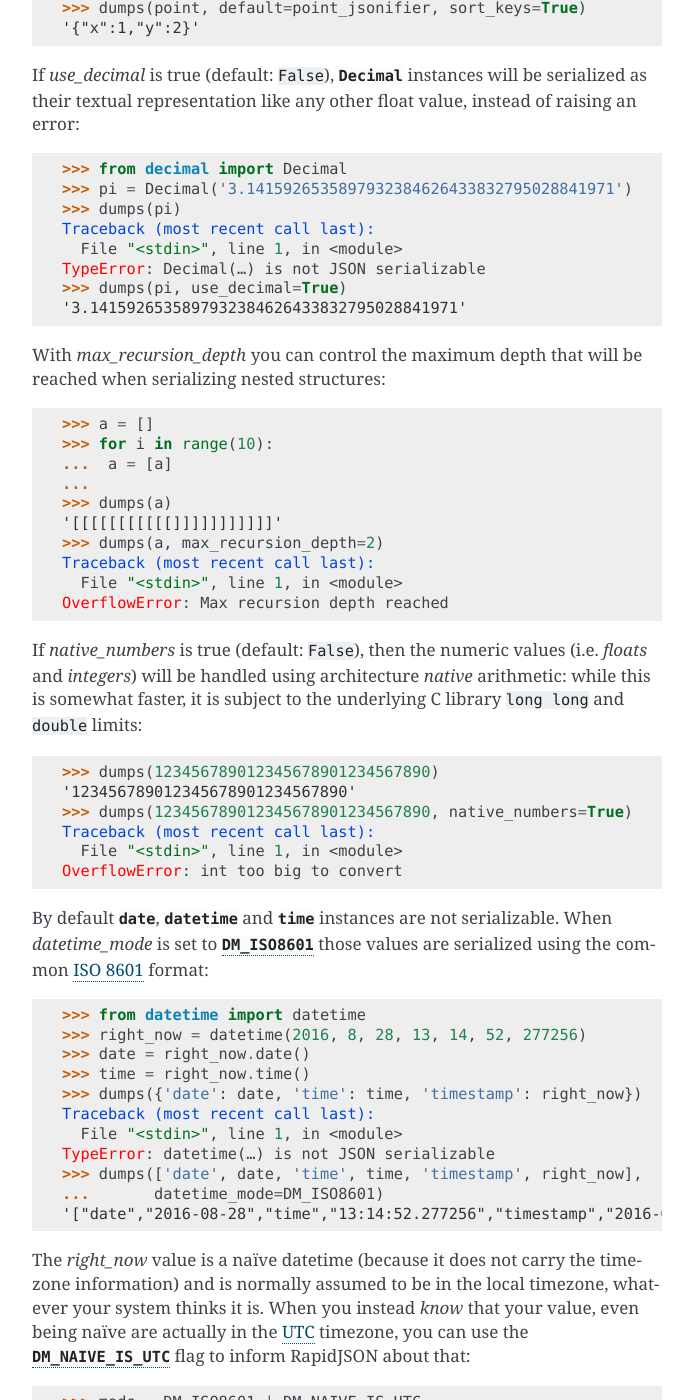
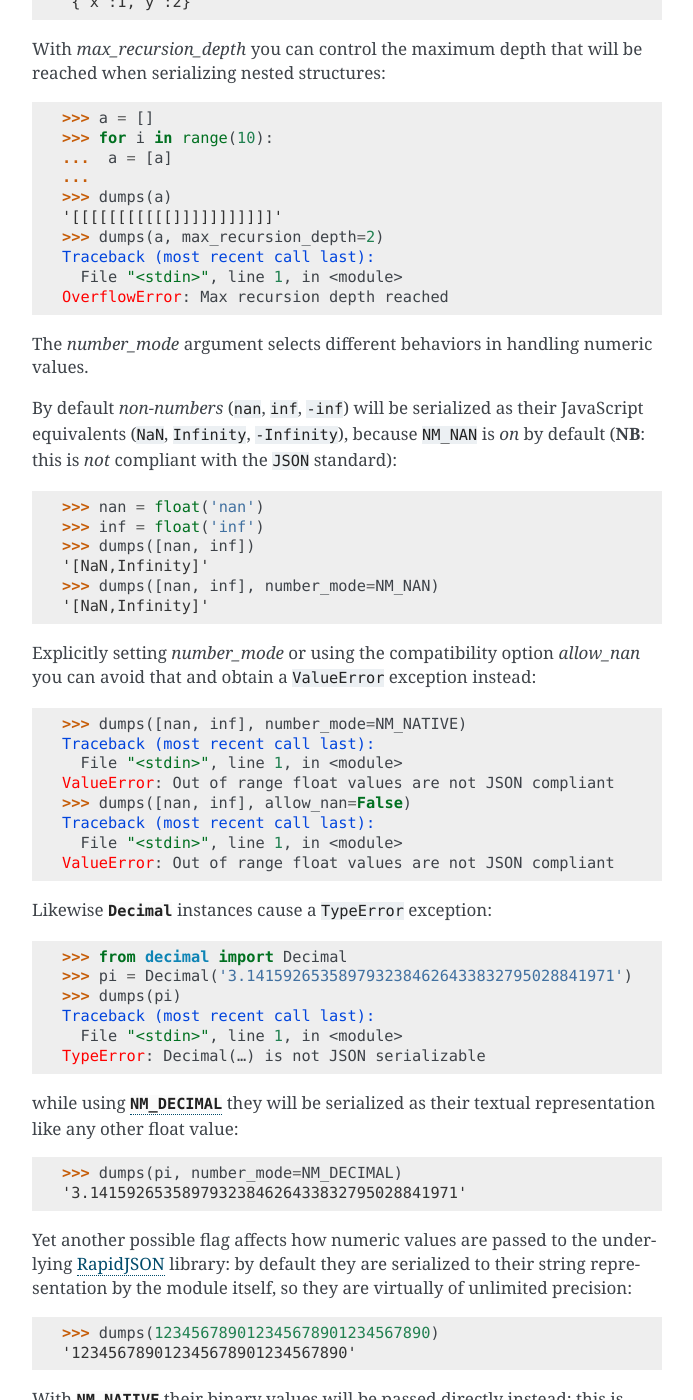
Before and after one commit to python-rapidjson/python-rapidjson, a Sphinx documentation site: the page built from docs/api.rst, in a window 1280 px wide and 1400 px high, scrolled down 3957 px. Shown: the whole window, without its empty margins (418-1111 px from the left). Built offline with Sphinx 7.4.7, drawn with Linux system fonts in a browser that asks for light colours; some of the changed text lies outside the part shown.

Commit message:
Rename `native_numbers` to `number_mode`
Internally use a bitset to carry around the various numeric handling modes.

Keep the preexisting `allow_nan` option, used also by the standard library
`json` module.

```diff
--- a/CHANGES.rst
+++ b/CHANGES.rst
@@ -24,7 +24,7 @@ next (unreleased)
 * New option ``DM_NAIVE_IS_UTC`` to treat naïve datetime and time values as if
   they were in the UTC timezone (also for issue #61)
 
-* New keyword argument ``native_numbers`` to use underlying C library numbers
+* New keyword argument ``number_mode`` to use underlying C library numbers
 
 
 0.0.11 (2017-03-05)
--- a/README.rst
+++ b/README.rst
@@ -106,7 +106,7 @@ Serialization
 |        overall        |    **0.67**     |      1.30       |      6.27       |      2.88       |      1.74       |
 +-----------------------+-----------------+-----------------+-----------------+-----------------+-----------------+
 
-.. [1] rapidjson with ``native_numbers=True``
+.. [1] rapidjson with ``number_mode=NM_NATIVE``
 .. [2] `ujson 1.35 <https://pypi.python.org/pypi/ujson/1.35>`__
 .. [3] `simplejson 3.11.1 <https://pypi.python.org/pypi/simplejson/3.11.1>`__
 .. [4] Python 3.6 standard library
--- a/benchmark-tables.py
+++ b/benchmark-tables.py
@@ -16,7 +16,7 @@ D_HEADERS = 'rapidjson,native,ujson,simplejson,stdlib,yajl'.split(',')
 
 assert len(CONTENDERS) == len(S_HEADERS) == len(D_HEADERS)
 
-FOOTNOTES = ['rapidjson with ``native_numbers=True``',
+FOOTNOTES = ['rapidjson with ``number_mode=NM_NATIVE``',
              '`ujson 1.35 <https://pypi.python.org/pypi/ujson/1.35>`__',
              '`simplejson 3.11.1 <https://pypi.python.org/pypi/simplejson/3.11.1>`__',
              'Python 3.6 standard library',
--- a/docs/api.rst
+++ b/docs/api.rst
@@ -80,29 +80,46 @@
    canonical representation as :class:`UUID` instances; :func:`dumps` emits
    the 32 hex digits of :class:`UUID` instances as a string value.
 
+.. data:: NM_NONE
+
+   This is the default ``number_mode``: numeric values can be as wide as the
+   memory allows.
+
+.. data:: NM_DECIMAL
+
+   In this ``number_mode`` :func:`loads` will return floating point values as
+   :class:`Decimal` instances instead of :class:`float`; :func:`dumps` will
+   serialize :class:`Decimal` instances like any other :class:`float` number.
+
+.. data:: NM_NAN
+
+   This enables *non-numbers* handling in both directions.
+
+.. data:: NM_NATIVE
+
+   In this alternative ``number_mode`` numeric values must fit into the
+   underlying C library limits, with a considerable speed benefit.
+
 .. testsetup::
 
    from rapidjson import (dumps, loads, DM_NONE, DM_ISO8601, DM_UNIX_TIME,
                           DM_ONLY_SECONDS, DM_IGNORE_TZ, DM_NAIVE_IS_UTC, DM_SHIFT_TO_UTC,
-                          UM_NONE, UM_CANONICAL, UM_HEX)
+                          UM_NONE, UM_CANONICAL, UM_HEX, NM_NATIVE, NM_DECIMAL, NM_NAN)
 
-.. function:: dumps(obj, skipkeys=False, ensure_ascii=True, allow_nan=True, indent=None, \
-                    default=None, sort_keys=False, use_decimal=False, \
-                    max_recursion_depth=2048, native_numbers=False, datetime_mode=None, \
-                    uuid_mode=None)
+.. function:: dumps(obj, skipkeys=False, ensure_ascii=True, indent=None, \
+                    default=None, sort_keys=False, max_recursion_depth=2048, \
+                    number_mode=None, datetime_mode=None, uuid_mode=None)
 
    :param bool skipkeys: whether skip invalid :class:`dict` keys
    :param bool ensure_ascii: whether the output should contain only ASCII
                              characters
-   :param bool allow_nan: whether ``NaN`` values are handled or not
    :param int indent: indentation width to produce pretty printed JSON
    :param callable default: a function that gets called for objects that can't
                             otherwise be serialized
    :param bool sort_keys: whether dictionary keys should be sorted
                           alphabetically
-   :param bool use_decimal: whether :class:`Decimal` should be handled
    :param int max_recursion_depth: maximum depth for nested structures
-   :param bool native_numbers: whether use arch's native numbers or not
+   :param int number_mode: enable particular behaviors in handling numbers
    :param int datetime_mode: how should :class:`datetime`, :class:`time` and
                              :class:`date` instances be handled
    :param int uuid_mode: how should :class:`UUID` instances be handled
@@ -134,23 +151,6 @@
       >>> dumps('The symbol for the Euro currency is €',
       ...       ensure_ascii=False)
       '"The symbol for the Euro currency is €"'
-
-   If `allow_nan` is false (default: ``True``), then it will be a
-   :exc:`ValueError` to serialize out of range :class:`float` values (``nan``,
-   ``inf``, ``-inf``) in strict compliance of the JSON specification.  If
-   `allow_nan` is true, their JavaScript equivalents (``NaN``, ``Infinity``,
-   ``-Infinity``) will be used:
-
-   .. doctest::
-
-      >>> nan = float('nan')
-      >>> inf = float('inf')
-      >>> dumps([nan, inf])
-      '[NaN,Infinity]'
-      >>> dumps([nan, inf], allow_nan=False)
-      Traceback (most recent call last):
-        File "<stdin>", line 1, in <module>
-      ValueError: Out of range float values are not JSON compliant
 
    When `indent` is ``None`` (the default), ``python-rapidjson`` produces the
    most compact JSON representation. By setting `indent` to 0 each array item
@@ -214,21 +214,6 @@
       >>> dumps(point, default=point_jsonifier, sort_keys=True)
       '{"x":1,"y":2}'
 
-   If `use_decimal` is true (default: ``False``), :class:`Decimal` instances
-   will be serialized as their textual representation like any other float
-   value, instead of raising an error:
-
-   .. doctest::
-
-      >>> from decimal import Decimal
-      >>> pi = Decimal('3.1415926535897932384626433832795028841971')
-      >>> dumps(pi)
-      Traceback (most recent call last):
-        File "<stdin>", line 1, in <module>
-      TypeError: Decimal(…) is not JSON serializable
-      >>> dumps(pi, use_decimal=True)
-      '3.1415926535897932384626433832795028841971'
-
    With `max_recursion_depth` you can control the maximum depth that will be
    reached when serializing nested structures:
 
@@ -245,23 +230,88 @@
         File "<stdin>", line 1, in <module>
       OverflowError: Max recursion depth reached
 
-   If `native_numbers` is true (default: ``False``), then the numeric values
-   (i.e. *floats* and *integers*) will be handled using architecture *native*
-   arithmetic: while this is somewhat faster, it is subject to the underlying
-   C library ``long long`` and ``double`` limits:
+   The `number_mode` argument selects different behaviors in handling numeric
+   values.
+
+   By default *non-numbers* (``nan``, ``inf``, ``-inf``) will be serialized as
+   their JavaScript equivalents (``NaN``, ``Infinity``, ``-Infinity``),
+   because ``NM_NAN`` is *on* by default (**NB**: this is *not* compliant with
+   the ``JSON`` standard):
+
+   .. doctest::
+
+      >>> nan = float('nan')
+      >>> inf = float('inf')
+      >>> dumps([nan, inf])
+      '[NaN,Infinity]'
+      >>> dumps([nan, inf], number_mode=NM_NAN)
+      '[NaN,Infinity]'
+
+   Explicitly setting `number_mode` or using the compatibility option
+   `allow_nan` you can avoid that and obtain a ``ValueError`` exception
+   instead:
+
+   .. doctest::
+
+      >>> dumps([nan, inf], number_mode=NM_NATIVE)
+      Traceback (most recent call last):
+        File "<stdin>", line 1, in <module>
+      ValueError: Out of range float values are not JSON compliant
+      >>> dumps([nan, inf], allow_nan=False)
+      Traceback (most recent call last):
+        File "<stdin>", line 1, in <module>
+      ValueError: Out of range float values are not JSON compliant
+
+   Likewise :class:`Decimal` instances cause a ``TypeError`` exception:
+
+   .. doctest::
+
+      >>> from decimal import Decimal
+      >>> pi = Decimal('3.1415926535897932384626433832795028841971')
+      >>> dumps(pi)
+      Traceback (most recent call last):
+        File "<stdin>", line 1, in <module>
+      TypeError: Decimal(…) is not JSON serializable
+
+   while using :data:`NM_DECIMAL` they will be serialized as their textual
+   representation like any other float value:
+
+   .. doctest::
+
+      >>> dumps(pi, number_mode=NM_DECIMAL)
+      '3.1415926535897932384626433832795028841971'
+
+   Yet another possible flag affects how numeric values are passed to the
+   underlying RapidJSON_ library: by default they are serialized to their
+   string representation by the module itself, so they are virtually of
+   unlimited precision:
 
    .. doctest::
 
       >>> dumps(123456789012345678901234567890)
       '123456789012345678901234567890'
-      >>> dumps(123456789012345678901234567890, native_numbers=True)
+
+   With :data:`NM_NATIVE` their binary values will be passed directly instead:
+   this is somewhat faster, it is subject to the underlying C library ``long
+   long`` and ``double`` limits:
+
+   .. doctest::
+
+      >>> dumps(123456789012345678901234567890, number_mode=NM_NATIVE)
       Traceback (most recent call last):
         File "<stdin>", line 1, in <module>
       OverflowError: int too big to convert
 
+   These flags can be combined together:
+
+   .. doctest::
+
+      >>> fast_and_precise = NM_NATIVE | NM_DECIMAL | NM_NAN
+      >>> dumps([-1, nan, pi], number_mode=fast_and_precise)
+      '[-1,NaN,3.1415926535897932384626433832795028841971]'
+
    By default :class:`date`, :class:`datetime` and :class:`time` instances are
-   not serializable. When `datetime_mode` is set to :data:`DM_ISO8601` those
-   values are serialized using the common `ISO 8601`_ format:
+   not serializable:
 
    .. doctest::
 
@@ -273,6 +323,12 @@
       Traceback (most recent call last):
         File "<stdin>", line 1, in <module>
       TypeError: datetime(…) is not JSON serializable
+
+   When `datetime_mode` is set to :data:`DM_ISO8601` those values are
+   serialized using the common `ISO 8601`_ format:
+
+   .. doctest::
+
       >>> dumps(['date', date, 'time', time, 'timestamp', right_now],
       ...       datetime_mode=DM_ISO8601)
       '["date","2016-08-28","time","13:14:52.277256","timestamp","2016-08-28T13:14:52.277256"]'
@@ -370,18 +426,14 @@
       >>> dumps(random_uuid, uuid_mode=UM_HEX) # doctest: +SKIP
       '"be57634565b54fc292c594e2f82e38fd"'
 
-.. function:: loads(s, object_hook=None, use_decimal=False, allow_nan=True, \
-                    native_numbers=False, datetime_mode=None, uuid_mode=None)
+.. function:: loads(s, object_hook=None, number_mode=None, datetime_mode=None, uuid_mode=None)
 
    :param str s: The JSON string to parse
    :param callable object_hook: an optional function that will be called with
                                 the result of any object literal decoded (a
                                 :class:`dict`) and should return the value to
                                 use instead of the :class:`dict`
-   :param bool use_decimal: whether :class:`Decimal` should be used for float
-                            values
-   :param bool allow_nan: whether ``NaN`` values are recognized
-   :param bool native_numbers: whether use arch's native numbers or not
+   :param int number_mode: enable particular behaviors in handling numbers
    :param int datetime_mode: how should :class:`datetime` and :class:`date`
                              instances be handled
    :param int uuid_mode: how should :class:`UUID` instances be handled
@@ -412,39 +464,82 @@
       >>> loads('{"x":1,"y":2}', object_hook=point_dejsonifier)
       Point(1, 2)
 
-   If `use_decimal` is true (default: ``False``) then all floating point
-   literals present in the JSON structure will be returned as :class:`Decimal`
-   instances instead of plain :class:`float`:
+   The `number_mode` argument selects different behaviors in handling numeric
+   values.
 
-   .. doctest::
-
-      >>> loads('1.2345', use_decimal=True)
-      Decimal('1.2345')
-
-   If `allow_nan` is false (default: ``True``), then the values ``NaN`` and
-   ``Infinity`` won't be recognized:
+   By default *non-numbers* (``nan``, ``inf``, ``-inf``) are recognized,
+   because ``NM_NAN`` is *on* by default:
 
    .. doctest::
 
       >>> loads('[NaN, Infinity]')
       [nan, inf]
+      >>> loads('[NaN, Infinity]', number_mode=NM_NAN)
+      [nan, inf]
+
+   Explicitly setting `number_mode` or using the compatibility option
+   `allow_nan` you can avoid that and obtain a ``ValueError`` exception
+   instead:
+
+   .. doctest::
+
+      >>> loads('[NaN, Infinity]', number_mode=NM_NATIVE)
+      Traceback (most recent call last):
+        File "<stdin>", line 1, in <module>
+      ValueError: … Out of range float values are not JSON compliant
       >>> loads('[NaN, Infinity]', allow_nan=False)
       Traceback (most recent call last):
         File "<stdin>", line 1, in <module>
       ValueError: … Out of range float values are not JSON compliant
 
-   If `native_numbers` is true (default: ``False``), then the numeric values
-   (i.e. *floats* and *integers*) will be handled using architecture *native*
-   arithmetic: while this is quite faster, integers that do not fit into the
-   underlying C library ``long long`` limits will be converted (*truncated*)
-   to ``double`` numbers:
+   Normally all floating point literals present in the JSON structure will be
+   loaded as Python :class:`float` instances, with :data:`NM_DECIMAL` they
+   will be returned as :class:`Decimal` instances instead:
+
+   .. doctest::
+
+      >>> loads('1.2345')
+      1.2345
+      >>> loads('1.2345', number_mode=NM_DECIMAL)
+      Decimal('1.2345')
+
+   When you can be sure that all the numeric values are constrained within the
+   architecture's hardware limits you can get a sensible speed gain with the
+   :data:`NM_NATIVE` flag. While this is quite faster, integer literals that
+   do not fit into the underlying C library ``long long`` limits will be
+   converted (*truncated*) to ``double`` numbers:
 
    .. doctest::
 
       >>> loads('123456789012345678901234567890')
       123456789012345678901234567890
-      >>> loads('123456789012345678901234567890', native_numbers=True)
+      >>> loads('123456789012345678901234567890', number_mode=NM_NATIVE)
       1.2345678901234566e+29
+
+   These flags can be combined together:
+
+   .. doctest::
+
+      >>> loads('[-1, NaN, 3.1415926535897932384626433832795028841971]',
+      ...       number_mode=NM_DECIMAL | NM_NAN)
+      [-1, Decimal('NaN'), Decimal('3.1415926535897932384626433832795028841971')]
+
+   with the exception of :data:`NM_NATIVE` and :data:`NM_DECIMAL`, that does
+   not make sense since there's little point in creating :class:`Decimal`
+   instances out of possibly truncated float literals:
+
+   .. doctest:
+
+      >>> loads('3.1415926535897932384626433832795028841971')
+      3.141592653589793
+      >>> loads('3.1415926535897932384626433832795028841971',
+      ...       number_mode=NM_NATIVE)
+      3.141592653589793
+      >>> loads('3.1415926535897932384626433832795028841971',
+      ...       number_mode=NM_NATIVE | NM_DECIMAL)
+      Traceback (most recent call last):
+        ...
+      ValueError: ... Combining NM_NATIVE with NM_DECIMAL is not supported
 
    With `datetime_mode` you can enable recognition of string literals
    containing an `ISO 8601`_ representation as either :class:`date`,
--- a/docs/benchmarks.rst
+++ b/docs/benchmarks.rst
@@ -42,7 +42,7 @@ Serialization
 |        overall        |    **0.67**     |      1.30       |      6.27       |      2.88       |      1.74       |
 +-----------------------+-----------------+-----------------+-----------------+-----------------+-----------------+
 
-.. [1] rapidjson with ``native_numbers=True``
+.. [1] rapidjson with ``number_mode=NM_NATIVE``
 .. [2] `ujson 1.35 <https://pypi.python.org/pypi/ujson/1.35>`__
 .. [3] `simplejson 3.11.1 <https://pypi.python.org/pypi/simplejson/3.11.1>`__
 .. [4] Python 3.6 standard library
--- a/docs/quickstart.rst
+++ b/docs/quickstart.rst
@@ -66,7 +66,7 @@ types:
 .. doctest::
 
     >>> import datetime, decimal, uuid
-    >>> from rapidjson import DM_ISO8601, UM_CANONICAL
+    >>> from rapidjson import DM_ISO8601, UM_CANONICAL, NM_DECIMAL
     >>> some_day = datetime.date(2016, 8, 28)
     >>> some_timestamp = datetime.datetime(2016, 8, 28, 13, 14, 15)
     >>> dumps({'a date': some_day, 'a timestamp': some_timestamp})
@@ -100,14 +100,14 @@ types:
     Traceback (most recent call last):
       File "<stdin>", line 1, in <module>
     TypeError: Decimal(…) is not JSON serializable
-    >>> dumps(pi, use_decimal=True)
+    >>> dumps(pi, number_mode=NM_DECIMAL)
     '3.1415926535897932384626433832795028841971'
     >>> as_json = _
     >>> loads(as_json)
     3.141592653589793
     >>> type(loads(as_json))
     <class 'float'>
-    >>> loads(as_json, use_decimal=True)
+    >>> loads(as_json, number_mode=NM_DECIMAL)
     Decimal('3.1415926535897932384626433832795028841971')
 
 
```
Also changed, not shown: 5 other files.
